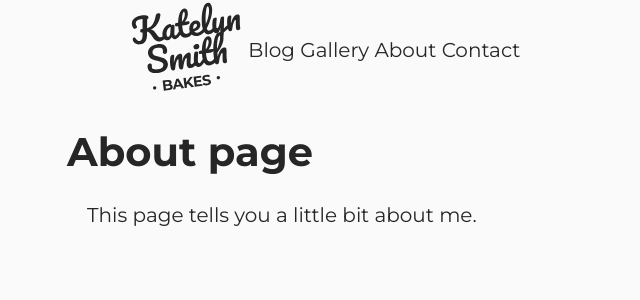
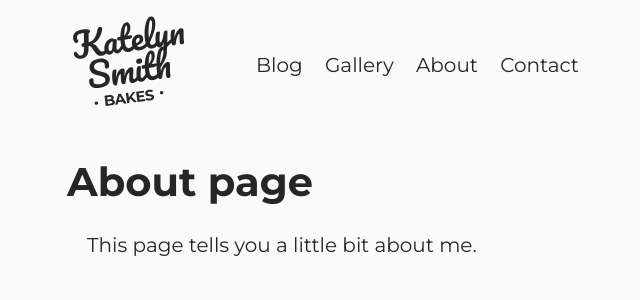
Before and after one commit to dylanhamada/katelynsmithbakes, a Jekyll site: the page built from about.md, in a window 1280 px wide. Shown: the top 300 px of the page, without its empty margins (317-957 px from the left). Built offline with Jekyll 4.4.1, drawn with Linux system fonts in a browser that asks for light colours.

Commit message:
Adjust Styling for Mobile and Desktop Navigation
- Adjust font and alignment for nav-responsive div
- - Adjust desktop navigation bar fonts and alignment

```diff
--- a/_sass/nav.scss
+++ b/_sass/nav.scss
@@ -6,6 +6,10 @@
 
   .nav-logo {
     height: 100px;
+  }
+
+  .nav-logo:hover {
+    opacity: 80%;
   }
 
   .nav-desktop-links {
@@ -34,17 +38,25 @@
 }
 
 .nav-responsive {
+  background-color: $background-white;
+  height: 100vh;
   position: fixed;
+  right: 0;
   top: 100px;
-  right: 0;
-  width: 100vw;
-  height: 100vh;
   transition: transform 0.5s ease;
   transform: translateX(100%);
+  width: 100vw;
 
   .nav-responsive-links {
     display: flex;
     flex-direction: column;
+    font-size: 1.4rem;
+    font-weight: 500;
+    margin-left: 3rem;
+
+    a {
+      margin: .5rem 0;
+    }
   }
 }
 
@@ -54,8 +66,20 @@
 
 @media screen and (min-width: 576px) {
   .nav-main {
+    display: grid;
+    grid: auto-flow / 125px 1fr;
+    height: 130px;
+    margin: 0 auto;
+    width: 40%;
+
+    .nav-logo {
+      height: 125px;
+    }
+
     .nav-desktop-links {
-      display: inline;
+      display: flex;
+      justify-content: space-between;
+      margin-left: 4rem;
     }
 
     .nav-mobile-menu {
```
